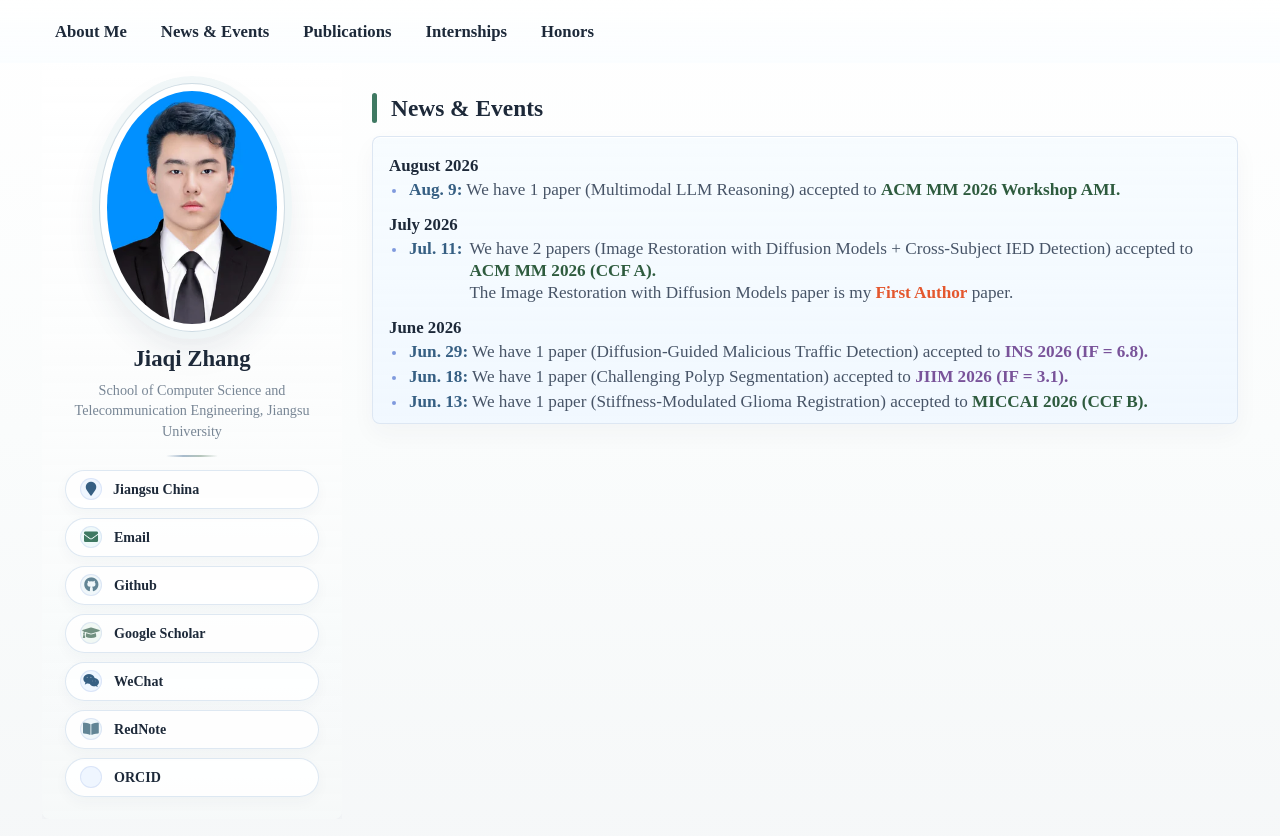
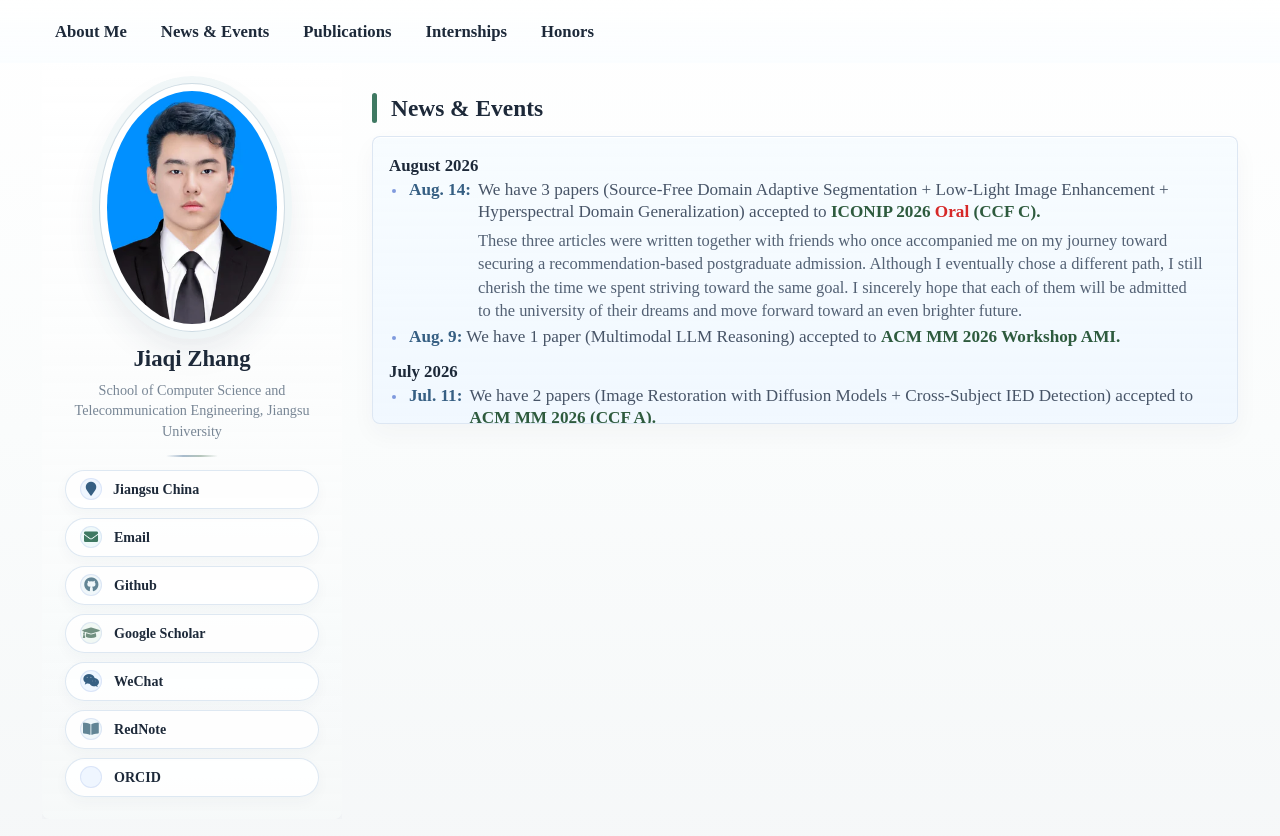
Before and after one commit to JiaqiZhang-Sengoku/JiaqiZhang-Sengoku.github.io, a Jekyll site: the page built from _pages/includes/new.md, in a window 1280 px wide. Shown: the top 836 px of the page. Built offline with Jekyll 4.4.1, drawn with Linux system fonts in a browser that asks for light colours; our own code applies the rules of GitHub Pages for plain Markdown files.

Commit message:
20260707

```diff
--- a/_pages/includes/new.md
+++ b/_pages/includes/new.md
@@ -7,6 +7,7 @@
   <div class="update-card">
     <h3 class="update-date">August 2026</h3>
     <ul class="update-list">
+      <li><span class="update-item-layout"><span class="update-day">Aug. 14:</span><span class="update-message">We have 3 papers (Source-Free Domain Adaptive Segmentation + Low-Light Image Enhancement + Hyperspectral Domain Generalization) accepted to <span class="highlight-conference">ICONIP 2026 <span class="highlight-oral">Oral</span> (CCF C).</span><span class="update-reflection">These three articles were written together with friends who once accompanied me on my journey toward securing a recommendation-based postgraduate admission. Although I eventually chose a different path, I still cherish the time we spent striving toward the same goal. I sincerely hope that each of them will be admitted to the university of their dreams and move forward toward an even brighter future.</span></span></span></li>
       <li><span class="update-day">Aug. 9:</span> We have 1 paper (Multimodal LLM Reasoning) accepted to <span class="highlight-conference">ACM MM 2026 Workshop AMI.</span></li>
     </ul>
   </div>
--- a/assets/css/main.scss
+++ b/assets/css/main.scss
@@ -1316,6 +1316,15 @@ body > #main > .sidebar.sticky {
     min-width: 0;
 }
 
+.update-reflection {
+    display: block;
+    margin-top: 6px;
+    color: #536174;
+    font-size: 0.96em;
+    font-weight: 500;
+    line-height: 1.42;
+}
+
 .highlight-oral {
     color: #d62828 !important;
     font-weight: 800;
```
